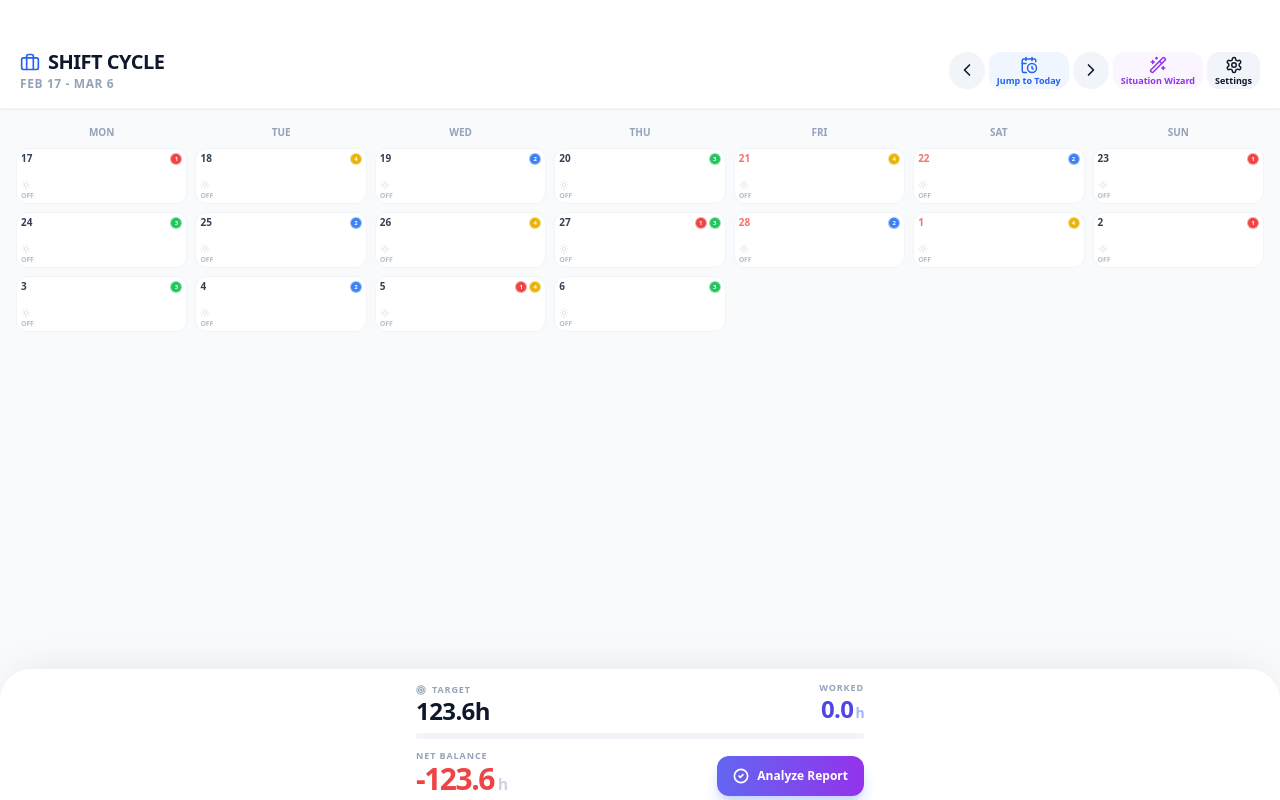
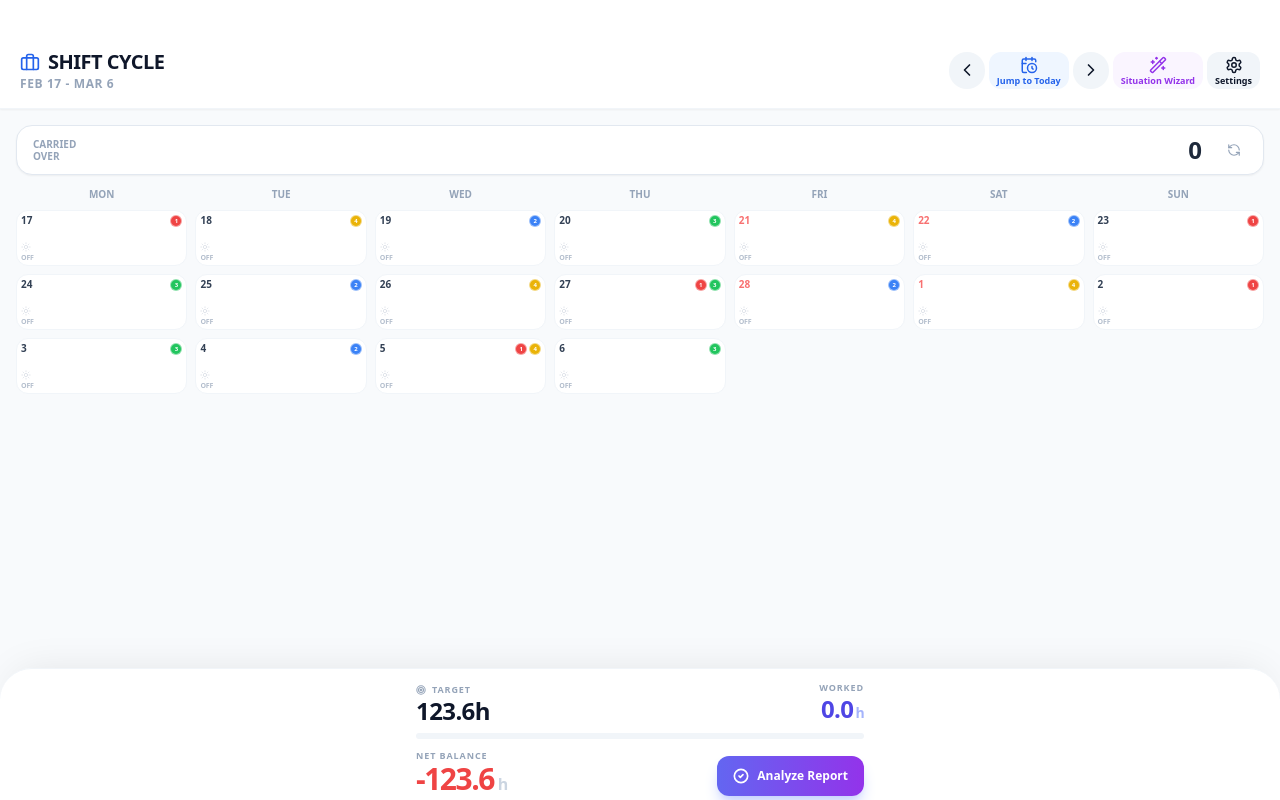
Before and after one commit to vergilmclee/Marine-Work-Hour-Balance, a React (Vite) app: page / in a window 1280 px wide. Built offline with nearby package versions, Linux system fonts and the light colour scheme.

Commit message:
Restore carried-over balance card to main screen
Co-authored-by: vergilmclee <vergilmclee@users.noreply.github.com>

```diff
--- a/App.tsx
+++ b/App.tsx
@@ -563,6 +563,33 @@ const AppContent: React.FC = () => {
 
       {/* Grid */}
       <div className="flex-1 overflow-y-auto px-4 pb-48 pt-4 scrollbar-hide">
+        {/* Carried Over Balance Card */}
+        <div className={`flex items-center justify-between px-4 py-2 mb-3 rounded-2xl bg-white shadow-sm border ${previousBalance < 0 ? 'border-red-100' : 'border-slate-200'}`}>
+          <div className="text-[10px] font-bold text-slate-400 uppercase leading-tight whitespace-pre-line">{t('carried_over')}</div>
+          <div className="flex items-center gap-1">
+            <input
+              type="number"
+              step="0.01"
+              value={previousBalance}
+              onChange={(e) => {
+                setPreviousBalance(parseFloat(e.target.value) || 0);
+                setIsLinkedBalance(false);
+              }}
+              className={`text-right w-28 font-black text-2xl bg-transparent border-none outline-none p-0 ${previousBalance < 0 ? 'text-red-500' : 'text-slate-800'}`}
+            />
+            <button
+              onClick={() => {
+                const { balance, isLinked } = getEffectivePreviousBalance(cycleIndex);
+                setPreviousBalance(balance);
+                setIsLinkedBalance(isLinked);
+              }}
+              className={`p-1.5 rounded-full transition-colors ${isLinkedBalance ? 'text-blue-200 hover:text-blue-600' : 'text-slate-400 hover:text-blue-600 hover:bg-slate-50'}`}
+              title="Recalculate / Sync Balance"
+            >
+              <RefreshCcw size={14} />
+            </button>
+          </div>
+        </div>
         <div className="grid grid-cols-7 gap-2 mb-2">
           {WEEKDAYS.map(d => <div key={d} className="text-center text-[10px] uppercase font-bold text-slate-400">{d}</div>)}
         </div>
```
